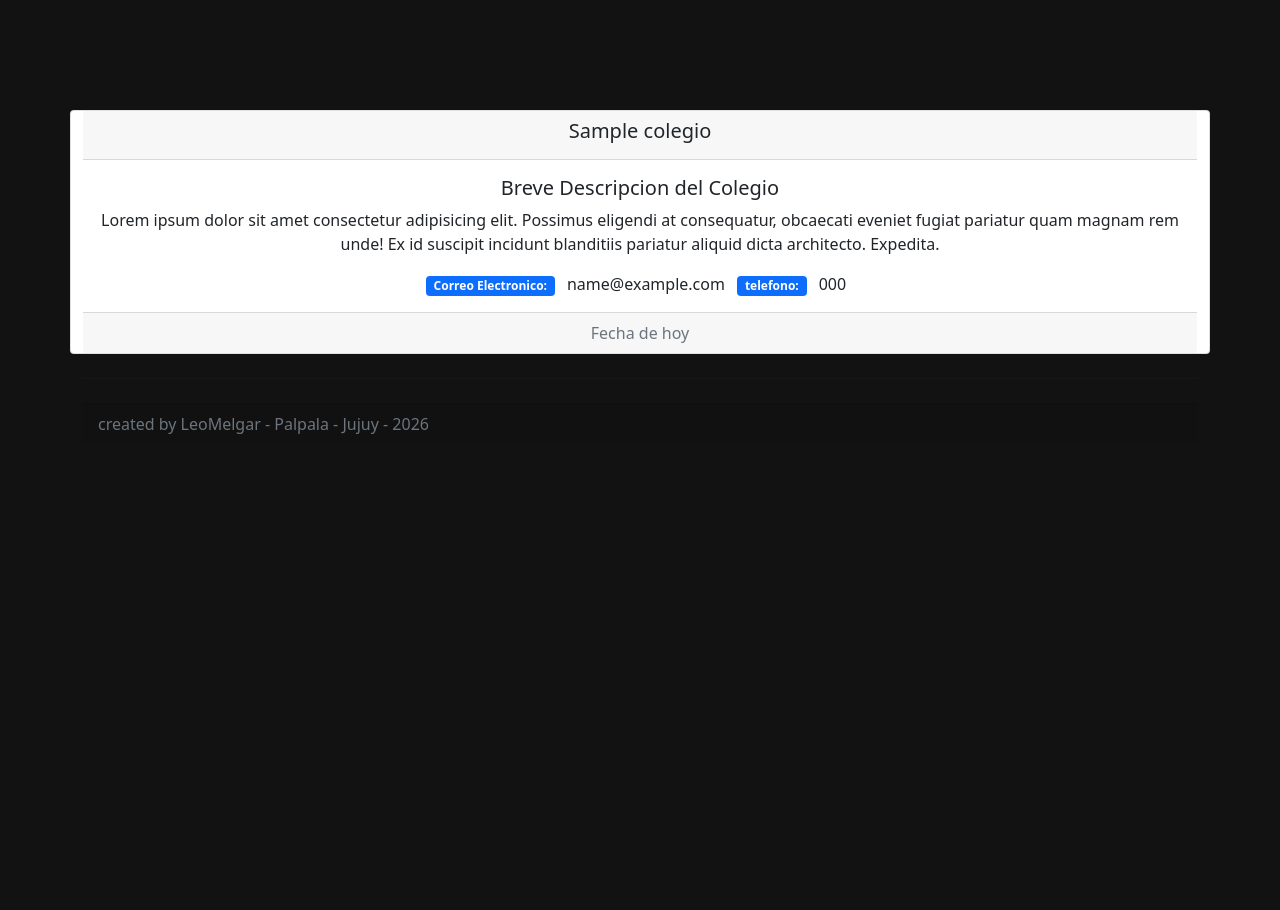
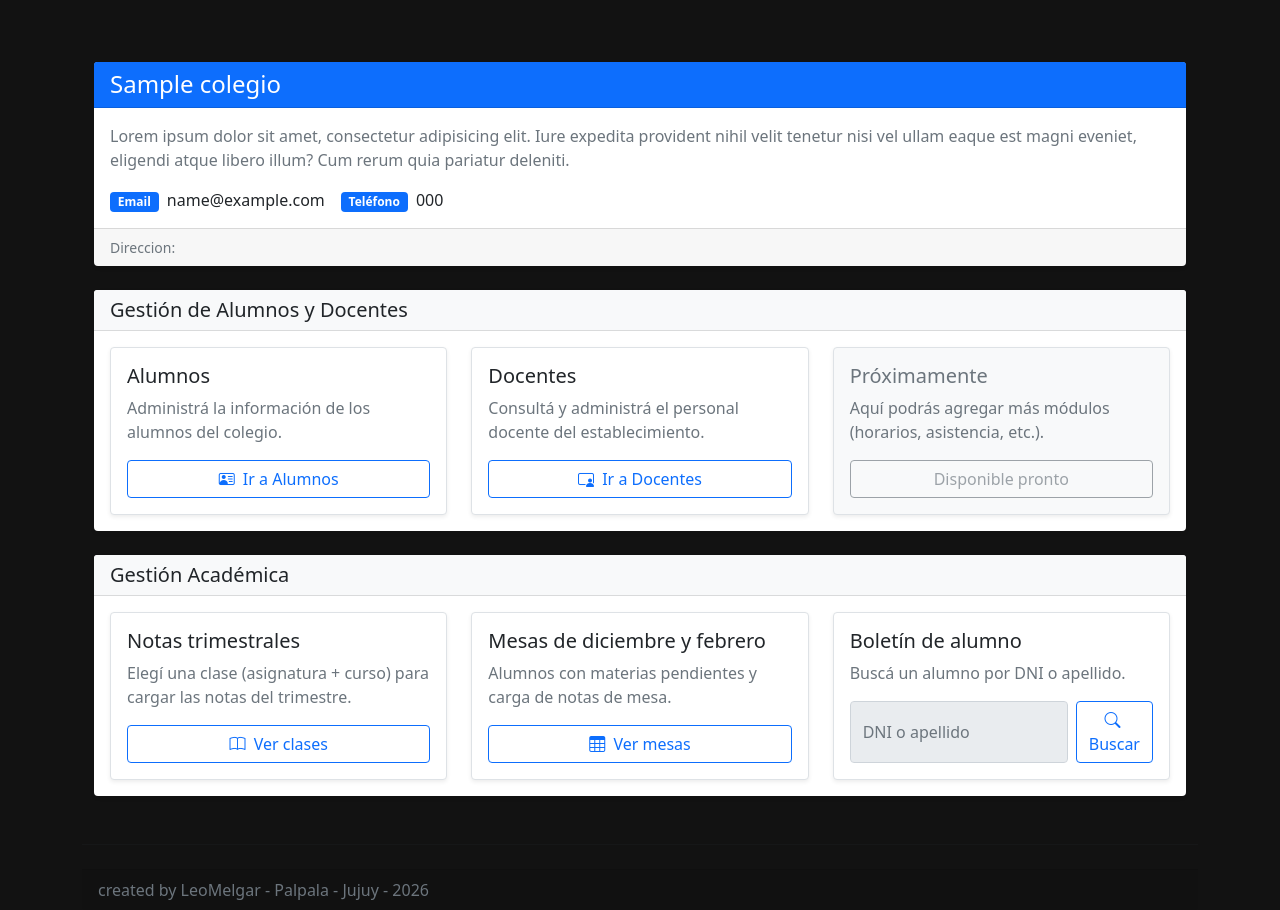
Before and after one commit to leomelgar/siac, a Flask app: page / in a window 1280 px wide. Shown: the part 56-966 px from the top of the page. Before the commit the page ends 490 px from the top, so only its background shows below. Run offline with Flask 2, Linux system fonts and the light colour scheme; tables that the repository leaves empty hold one stand-in row (values such as "Sample post").

Commit message:
cambios en la pagina deincio o dashboard

```diff
--- a/templates/index.html
+++ b/templates/index.html
@@ -1,39 +1,181 @@
 {% extends 'layout.html' %}
 
 {% block title %}
-  SIAC | Home
+  SIAC | Inicio
 {% endblock %}
 
 {% block body %}
 
-    <!-- FORM -->
-    <div class="row">
+<div class="container-fluid py-4">
 
-    <div class="col-md-5 p-5">
-      <!-- MESSAGE -->
+  {# Mensajes flash #}
+  <div class="row mb-4">
+    <div class="col-12">
       {% include 'partials/_message.html' %}
     </div>
+  </div>
 
-    <!-- colegio -->
-     {% for colegio in colegio %}
-    <div class="card text-center">
-      <div class="card-header">
-        <h5 class="card-title">{{ colegio.nombre_colegio}}</h5>
-      </div>
-      <div class="card-body">
-        <h5 class="card-title">Breve Descripcion del Colegio</h5>
-        <p class="card-text">Lorem ipsum dolor sit amet consectetur adipisicing elit. Possimus eligendi at consequatur, obcaecati eveniet fugiat pariatur quam magnam rem unde! Ex id suscipit incidunt blanditiis pariatur aliquid dicta architecto. Expedita.</p>
-        <span class="badge bg-primary"> Correo Electronico:</span>
-        <div class="d-inline p-2">{{ colegio.email }}</div>
-        <span class="badge bg-primary">telefono:</span>
-        <div class="d-inline p-2">{{ colegio.telefono }}</div>
-      </div>
-      {% endfor %}
-      <div class="card-footer text-muted">
-        Fecha de hoy
+  {# ========== Información del Colegio ========== #}
+  {% for colegio in colegio %}
+  <div class="row mb-4">
+    <div class="col-12">
+      <div class="card shadow-sm border-0">
+        <div class="card-header bg-primary text-white">
+          <h4 class="mb-0">{{ colegio.nombre_colegio }}</h4>
+        </div>
+        <div class="card-body">
+          <p class="card-text text-muted">
+            Lorem ipsum dolor sit amet, consectetur adipisicing elit. Iure expedita provident
+            nihil velit tenetur nisi vel ullam eaque est magni eveniet, eligendi atque libero
+             illum? Cum rerum quia pariatur deleniti.
+          </p>
+          <div class="d-flex flex-wrap gap-3 mt-3">
+            <div>
+              <span class="badge bg-primary me-1">Email</span>
+              <span>{{ colegio.email }}</span>
+            </div>
+            <div>
+              <span class="badge bg-primary me-1">Teléfono</span>
+              <span>{{ colegio.telefono }}</span>
+            </div>
+          </div>
+        </div>
+        <div class="card-footer text-muted small">
+          Direccion:
+        </div>
       </div>
     </div>
   </div>
+  {% else %}
+  <div class="alert alert-warning">No hay colegios cargados.</div>
+  {% endfor %}
+
+  {# ========== Gestión Alumnos / Docentes ========== #}
+  <div class="row mb-4">
+    <div class="col-12">
+      <div class="card shadow-sm border-0">
+        <div class="card-header bg-light">
+          <h5 class="mb-0">Gestión de Alumnos y Docentes</h5>
+        </div>
+        <div class="card-body">
+          <div class="row g-4">
+
+            {# Alumnos #}
+            <div class="col-md-4">
+              <div class="card h-100 shadow-sm border">
+                <div class="card-body d-flex flex-column">
+                  <h5 class="card-title">Alumnos</h5>
+                  <p class="card-text text-muted flex-grow-1">
+                    Administrá la información de los alumnos del colegio.
+                  </p>
+                  <a href="{{ url_for('alumnos.home') }}" class="btn btn-outline-primary mt-auto">
+                    <i class="bi bi-person-vcard me-1"></i> Ir a Alumnos
+                  </a>
+                </div>
+              </div>
+            </div>
+
+            {# Docentes #}
+            <div class="col-md-4">
+              <div class="card h-100 shadow-sm border">
+                <div class="card-body d-flex flex-column">
+                  <h5 class="card-title">Docentes</h5>
+                  <p class="card-text text-muted flex-grow-1">
+                    Consultá y administrá el personal docente del establecimiento.
+                  </p>
+                  <a href="{{ url_for('docentes.home') }}" class="btn btn-outline-primary mt-auto">
+                    <i class="bi bi-person-video3 me-1"></i> Ir a Docentes
+                  </a>
+                </div>
+              </div>
+            </div>
+
+            {# Espacio reservado / futuro #}
+            <div class="col-md-4">
+              <div class="card h-100 shadow-sm border bg-light">
+                <div class="card-body d-flex flex-column">
+                  <h5 class="card-title text-muted">Próximamente</h5>
+                  <p class="card-text text-muted flex-grow-1">
+                    Aquí podrás agregar más módulos (horarios, asistencia, etc.).
+                  </p>
+                  <button class="btn btn-outline-secondary mt-auto" disabled>
+                    Disponible pronto
+                  </button>
+                </div>
+              </div>
+            </div>
+
+          </div>
+        </div>
+      </div>
+    </div>
+  </div>
+
+  {# ========== Gestión Académica ========== #}
+  <div class="row">
+    <div class="col-12">
+      <div class="card shadow-sm border-0">
+        <div class="card-header bg-light">
+          <h5 class="mb-0">Gestión Académica</h5>
+        </div>
+        <div class="card-body">
+          <div class="row g-4">
+
+            {# Cargar notas #}
+            <div class="col-md-4">
+              <div class="card h-100 shadow-sm border">
+                <div class="card-body d-flex flex-column">
+                  <h5 class="card-title">Notas trimestrales</h5>
+                  <p class="card-text text-muted flex-grow-1">
+                    Elegí una clase (asignatura + curso) para cargar las notas del trimestre.
+                  </p>
+                  <a href="{{ url_for('calificaciones.listar_clases', ciclo_lectivo=ciclo_lectivo) }}"
+                     class="btn btn-outline-primary mt-auto">
+                    <i class="bi bi-book me-1"></i> Ver clases
+                  </a>
+                </div>
+              </div>
+            </div>
+
+            {# Mesas #}
+            <div class="col-md-4">
+              <div class="card h-100 shadow-sm border">
+                <div class="card-body d-flex flex-column">
+                  <h5 class="card-title">Mesas de diciembre y febrero</h5>
+                  <p class="card-text text-muted flex-grow-1">
+                    Alumnos con materias pendientes y carga de notas de mesa.
+                  </p>
+                  <a href="{{ url_for('calificaciones.mesas', ciclo_lectivo=ciclo_lectivo) }}"
+                     class="btn btn-outline-primary mt-auto">
+                    <i class="bi bi-table me-1"></i> Ver mesas
+                  </a>
+                </div>
+              </div>
+            </div>
+
+            {# Boletín #}
+            <div class="col-md-4">
+              <div class="card h-100 shadow-sm border">
+                <div class="card-body d-flex flex-column">
+                  <h5 class="card-title">Boletín de alumno</h5>
+                  <p class="card-text text-muted">
+                    Buscá un alumno por DNI o apellido.
+                  </p>
+                  <form class="d-flex gap-2 mt-auto" method="get" action="#">
+                    <input type="text" class="form-control" name="q" placeholder="DNI o apellido" required disabled>
+                    <button class="btn btn-outline-primary" type="submit">
+                      <i class="bi bi-search me-1"></i>Buscar</button>
+                  </form>
+                </div>
+              </div>
+            </div>
+
+          </div>
+        </div>
+      </div>
+    </div>
+  </div>
+
 </div>
 
 {% endblock %}
--- a/templates/layout.html
+++ b/templates/layout.html
@@ -12,6 +12,7 @@
       crossorigin="anonymous"
     />
     <link rel="stylesheet" href="{{ url_for('static', filename='css/main.css') }}" />
+    <link rel="stylesheet" href="https://cdn.jsdelivr.net/npm/bootstrap-icons@1.11.3/font/bootstrap-icons.min.css">
 
     {% block extra_css %}{% endblock %}
   </head>
```
